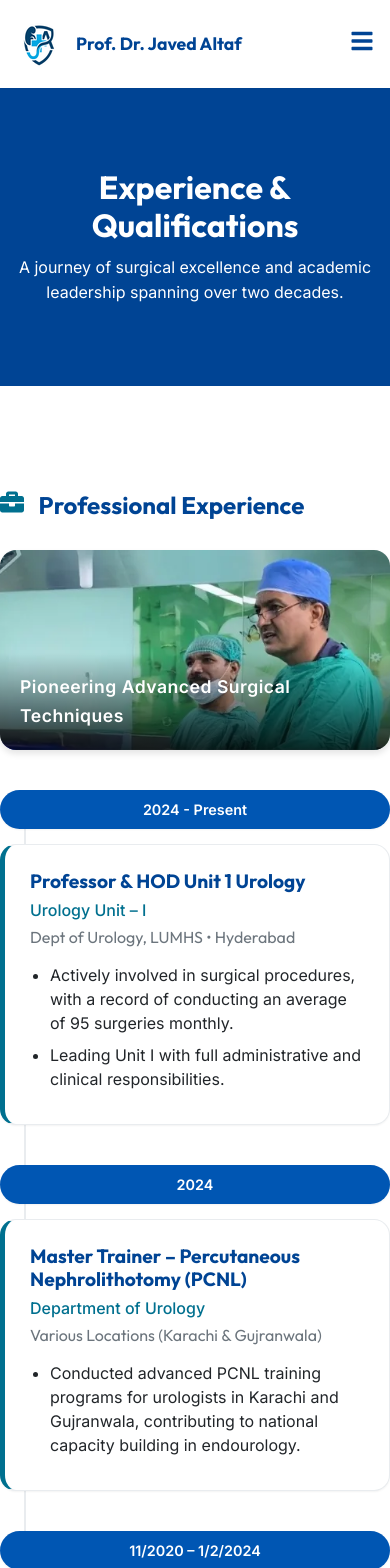
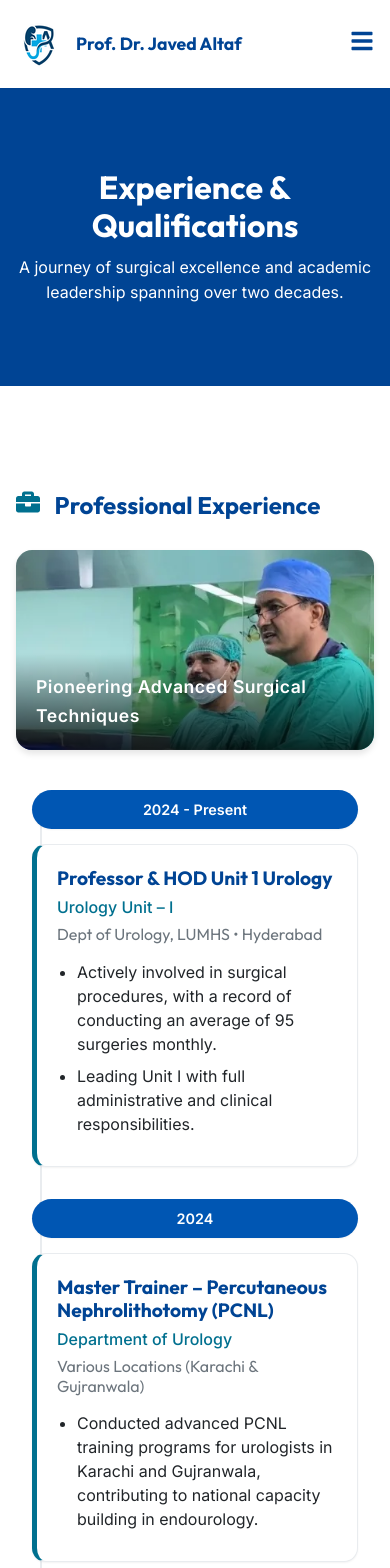
Before and after one commit to M-Nabeegh/altafwebsite, a React (Vite) app: page /experience in a window 390 px wide. Shown: the top 1568 px of the page. Built offline with nearby package versions, Linux system fonts and the light colour scheme.

Commit message:
Polish experience page cards

```diff
--- a/src/index.css
+++ b/src/index.css
@@ -1355,7 +1355,15 @@ ul {
   padding: 25px;
   border-radius: var(--radius-lg);
   box-shadow: var(--shadow-sm);
+  border: 1px solid var(--medium-gray);
   border-left: 5px solid var(--accent-color);
+  transition: border-color 0.2s ease, box-shadow 0.2s ease;
+}
+
+.timeline-item .timeline-content:hover {
+  border-color: var(--primary-color);
+  border-left-color: var(--accent-color);
+  box-shadow: var(--shadow-md);
 }
 
 .timeline-item .timeline-content h3 {
@@ -1393,6 +1401,17 @@ ul {
   .timeline-item {
     grid-template-columns: 1fr;
     gap: 15px;
+    margin-bottom: 32px;
+  }
+
+  .timeline-item .timeline-content {
+    margin: 0 16px;
+    padding: 22px 20px;
+    border-radius: 14px;
+  }
+
+  .period-badge {
+    margin: 0 16px;
   }
 }
 
--- a/src/pages/ExperiencePage.jsx
+++ b/src/pages/ExperiencePage.jsx
@@ -299,6 +299,12 @@ const ExperiencePage = () => {
 
         /* Mobile Optimization */
         @media (max-width: 768px) {
+            .experience-page .section.container {
+                width: min(100% - 32px, 1200px);
+                padding-left: 0;
+                padding-right: 0;
+            }
+
             .page-header h1 {
                 font-size: 2rem;
             }
```
